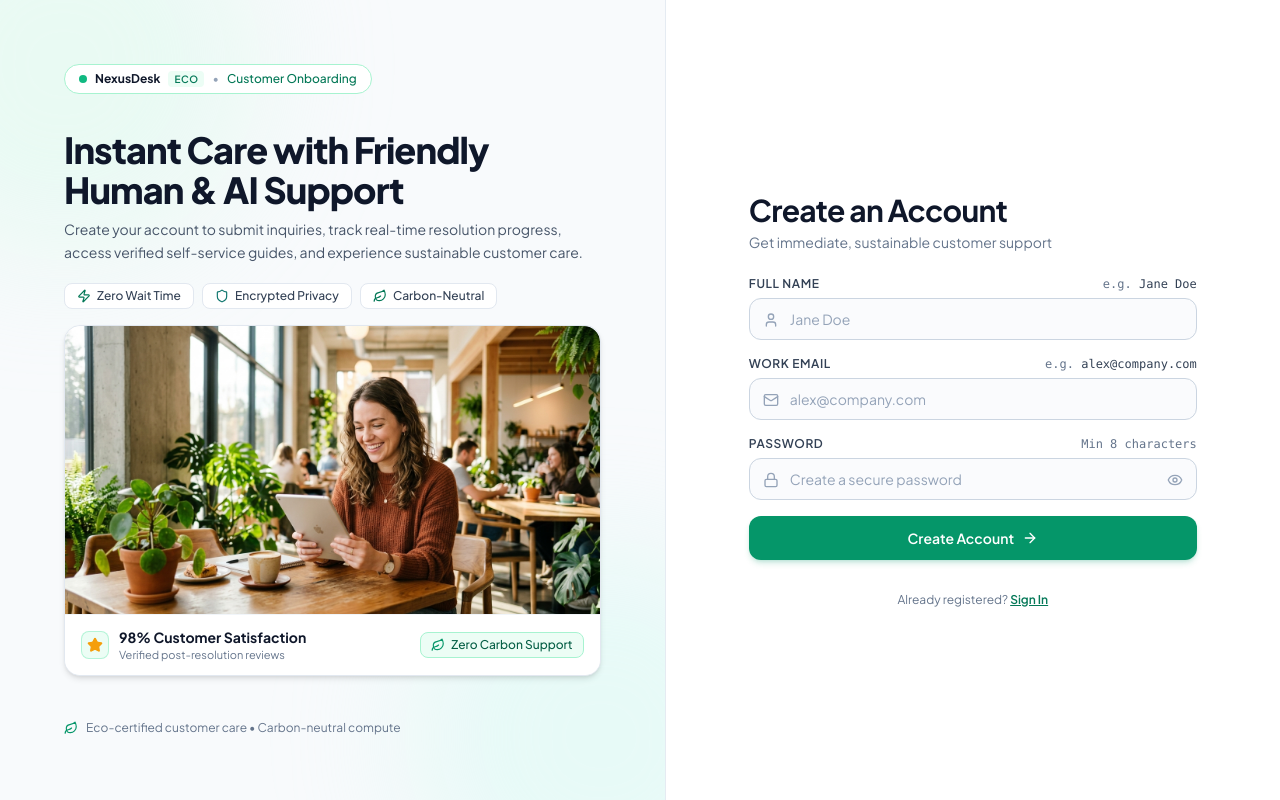
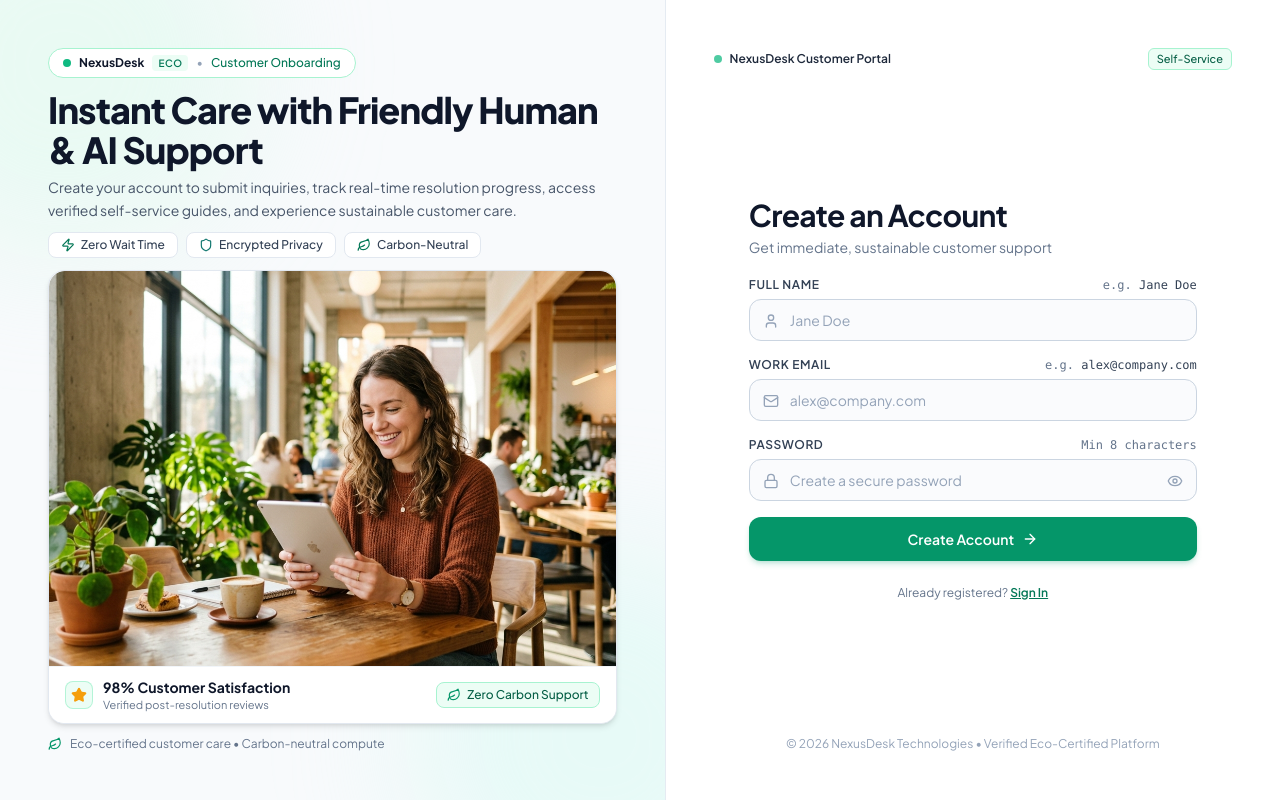
Before and after one commit to Suhirdha24/AI-customer-support-and-help-desk-platform, a React (Vite) app in the folder client/: page /register in a window 1280 px wide. Built offline with nearby package versions, Linux system fonts and the light colour scheme.

Commit message:
fix(ui): eliminate empty space above and below by vertically distributing layout and expanding photo container

```diff
--- a/client/src/features/auth/LoginPage.tsx
+++ b/client/src/features/auth/LoginPage.tsx
@@ -263,13 +263,13 @@ export const LoginPage: React.FC = () => {
   return (
     <div className="min-h-screen w-full flex flex-col lg:flex-row overflow-hidden bg-white font-sans text-slate-800">
       {/* LEFT COLUMN: Product Showcase & Photography (Takes 50% - 52% of the window) */}
-      <div className="lg:w-1/2 xl:w-[52%] bg-slate-50 border-r border-slate-200/80 p-6 sm:p-10 lg:p-12 xl:p-16 flex flex-col justify-between relative overflow-hidden">
+      <div className="lg:w-1/2 xl:w-[52%] bg-slate-50 border-r border-slate-200/80 p-6 sm:p-8 lg:p-10 xl:p-12 flex flex-col justify-between relative overflow-hidden h-full">
         {/* Soft natural ambient lighting */}
         <div className="absolute -top-32 -left-32 w-96 h-96 bg-emerald-100/40 rounded-full blur-3xl pointer-events-none" />
         <div className="absolute -bottom-32 -right-32 w-96 h-96 bg-teal-100/40 rounded-full blur-3xl pointer-events-none" />
 
-        {/* Top Branding */}
-        <div className="relative z-10">
+        {/* Top Branding Bar */}
+        <div className="relative z-10 shrink-0">
           <div className="inline-flex items-center gap-2 px-3.5 py-1.5 rounded-full bg-white border border-emerald-200 text-xs text-emerald-800 shadow-xs">
             <span className="flex h-2 w-2 rounded-full bg-emerald-500" />
             <span className="font-bold text-slate-900">NexusDesk</span>
@@ -281,9 +281,9 @@ export const LoginPage: React.FC = () => {
           </div>
         </div>
 
-        {/* Center Content: Headline, Description, Pills & Workplace Photo */}
-        <div className="my-auto py-6 space-y-4 relative z-10 text-left">
-          <div className="space-y-2 transition-all duration-300">
+        {/* Content Section: Headline, Description & Feature Pills */}
+        <div className="relative z-10 text-left pt-3 shrink-0">
+          <div className="space-y-1.5 transition-all duration-300">
             <h1 className="text-2xl sm:text-3xl lg:text-4xl font-extrabold text-slate-900 tracking-tight leading-tight">
               {currentRole.headline}
             </h1>
@@ -293,7 +293,7 @@ export const LoginPage: React.FC = () => {
           </div>
 
           {/* Feature Pills */}
-          <div className="flex flex-wrap items-center gap-2 pt-1">
+          <div className="flex flex-wrap items-center gap-2 pt-2.5">
             {currentRole.props.map((prop, idx) => {
               const PropIcon = prop.icon;
               return (
@@ -307,18 +307,19 @@ export const LoginPage: React.FC = () => {
               );
             })}
           </div>
+        </div>
 
-          {/* Photo Frame that fills the center naturally */}
-          <div className="relative rounded-2xl overflow-hidden border border-slate-200 bg-white shadow-md group mt-4">
+        {/* Photo Frame that expands vertically to fill all available space */}
+        <div className="relative rounded-2xl overflow-hidden border border-slate-200 bg-white shadow-md group my-3 flex-1 flex flex-col min-h-[260px] max-h-[480px]">
           <img
             key={currentRole.id}
             src={currentRole.heroImage}
             alt={`${currentRole.label} Workspace`}
-              className="w-full h-48 sm:h-56 lg:h-64 xl:h-72 object-cover rounded-t-2xl transition-all duration-500 group-hover:scale-[1.01]"
+            className="w-full flex-1 min-h-0 object-cover rounded-t-2xl transition-all duration-500 group-hover:scale-[1.01]"
           />
 
           {/* Bottom Overlay Bar */}
-            <div className="bg-white/95 border-t border-slate-100 px-4 py-3 flex items-center justify-between text-xs">
+          <div className="bg-white/95 border-t border-slate-100 px-4 py-2.5 flex items-center justify-between text-xs shrink-0">
             <div className="flex items-center gap-2.5">
               <div className="w-7 h-7 rounded-lg bg-emerald-50 border border-emerald-200/80 text-emerald-700 flex items-center justify-center">
                 <OverlayIcon className="w-4 h-4" />
@@ -335,18 +336,29 @@ export const LoginPage: React.FC = () => {
             </div>
           </div>
         </div>
-        </div>
 
         {/* Bottom Sustainability Tagline */}
-        <div className="relative z-10 pt-2 text-xs text-slate-500 flex items-center gap-2">
+        <div className="relative z-10 text-xs text-slate-500 flex items-center gap-2 shrink-0">
           <Leaf className="w-3.5 h-3.5 text-emerald-600 shrink-0" />
           <span>Carbon-neutral AI compute • Certified 0.02g CO₂e inference footprint</span>
         </div>
       </div>
 
       {/* RIGHT COLUMN: Authentication Form (Fills the other 50% of the screen) */}
-      <div className="lg:w-1/2 xl:w-[48%] bg-white flex flex-col justify-center items-center p-6 sm:p-10 lg:p-12 xl:p-16 overflow-y-auto">
-        <div className="max-w-md w-full my-auto space-y-6 text-left">
+      <div className="lg:w-1/2 xl:w-[48%] bg-white flex flex-col justify-between p-6 sm:p-8 lg:p-10 xl:p-12 overflow-y-auto h-full">
+        {/* Right Top Bar */}
+        <div className="w-full flex items-center justify-between text-xs text-slate-500 shrink-0">
+          <div className="flex items-center gap-2 font-semibold text-slate-800">
+            <span className="flex h-2 w-2 rounded-full bg-emerald-500 animate-pulse" />
+            <span>NexusDesk Support Network</span>
+          </div>
+          <div className="text-[11px] text-emerald-800 font-medium bg-emerald-50 border border-emerald-200 px-2 py-0.5 rounded-md">
+            Live v2.4
+          </div>
+        </div>
+
+        {/* Right Center: Beautiful Sign In Card */}
+        <div className="max-w-md w-full mx-auto my-auto space-y-5 text-left py-4">
           {/* Header */}
           <div>
             <div className="inline-flex lg:hidden items-center justify-center w-10 h-10 rounded-xl bg-emerald-600 text-white shadow-md shadow-emerald-600/20 mb-3">
@@ -507,12 +519,17 @@ export const LoginPage: React.FC = () => {
           </form>
 
           {/* Footer */}
-          <p className="text-center text-xs text-slate-500 pt-2">
+          <p className="text-center text-xs text-slate-500 pt-1">
             Don't have an account?{' '}
             <Link to="/register" className="font-semibold text-emerald-700 hover:text-emerald-800 underline">
               Register as a Customer
             </Link>
           </p>
+        </div>
+
+        {/* Right Bottom Footer */}
+        <div className="w-full text-center text-xs text-slate-400 shrink-0 pt-2">
+          <span>© 2026 NexusDesk Technologies • Verified Eco-Certified Platform</span>
         </div>
       </div>
 
--- a/client/src/features/auth/RegisterPage.tsx
+++ b/client/src/features/auth/RegisterPage.tsx
@@ -65,13 +65,13 @@ export const RegisterPage: React.FC = () => {
   return (
     <div className="min-h-screen w-full flex flex-col lg:flex-row overflow-hidden bg-white font-sans text-slate-800">
       {/* LEFT COLUMN: Customer Showcase & Photography (Fills 50% - 52% of window) */}
-      <div className="lg:w-1/2 xl:w-[52%] bg-slate-50 border-r border-slate-200/80 p-6 sm:p-10 lg:p-12 xl:p-16 flex flex-col justify-between relative overflow-hidden">
+      <div className="lg:w-1/2 xl:w-[52%] bg-slate-50 border-r border-slate-200/80 p-6 sm:p-8 lg:p-10 xl:p-12 flex flex-col justify-between relative overflow-hidden h-full">
         {/* Soft ambient lighting */}
         <div className="absolute -top-32 -left-32 w-96 h-96 bg-emerald-100/40 rounded-full blur-3xl pointer-events-none" />
         <div className="absolute -bottom-32 -right-32 w-96 h-96 bg-teal-100/40 rounded-full blur-3xl pointer-events-none" />
 
-        {/* Top Branding */}
-        <div className="relative z-10">
+        {/* Top Branding Bar */}
+        <div className="relative z-10 shrink-0">
           <div className="inline-flex items-center gap-2 px-3.5 py-1.5 rounded-full bg-white border border-emerald-200 text-xs text-emerald-800 shadow-xs">
             <span className="flex h-2 w-2 rounded-full bg-emerald-500" />
             <span className="font-bold text-slate-900">NexusDesk</span>
@@ -83,9 +83,9 @@ export const RegisterPage: React.FC = () => {
           </div>
         </div>
 
-        {/* Center Content */}
-        <div className="my-auto py-6 space-y-4 relative z-10 text-left">
-          <div className="space-y-2">
+        {/* Content Section: Headline, Description & Feature Pills */}
+        <div className="relative z-10 text-left pt-3 shrink-0">
+          <div className="space-y-1.5">
             <h1 className="text-2xl sm:text-3xl lg:text-4xl font-extrabold text-slate-900 tracking-tight leading-tight">
               Instant Care with Friendly Human & AI Support
             </h1>
@@ -95,7 +95,7 @@ export const RegisterPage: React.FC = () => {
           </div>
 
           {/* Feature Pills */}
-          <div className="flex flex-wrap items-center gap-2 pt-1">
+          <div className="flex flex-wrap items-center gap-2 pt-2.5">
             <span className="inline-flex items-center gap-1.5 px-3 py-1 rounded-lg bg-white border border-slate-200 text-xs text-slate-700 font-medium shadow-xs">
               <Zap className="w-3.5 h-3.5 text-emerald-700" />
               <span>Zero Wait Time</span>
@@ -109,17 +109,18 @@ export const RegisterPage: React.FC = () => {
               <span>Carbon-Neutral</span>
             </span>
           </div>
+        </div>
 
-          {/* Photo Frame */}
-          <div className="relative rounded-2xl overflow-hidden border border-slate-200 bg-white shadow-md group mt-4">
+        {/* Photo Frame that expands vertically to fill all available space */}
+        <div className="relative rounded-2xl overflow-hidden border border-slate-200 bg-white shadow-md group my-3 flex-1 flex flex-col min-h-[260px] max-h-[480px]">
           <img
             src="/images/natural_customer.jpg"
             alt="Customer Support Experience"
-              className="w-full h-48 sm:h-56 lg:h-64 xl:h-72 object-cover rounded-t-2xl transition-all duration-500 group-hover:scale-[1.01]"
+            className="w-full flex-1 min-h-0 object-cover rounded-t-2xl transition-all duration-500 group-hover:scale-[1.01]"
           />
 
           {/* Bottom Overlay Bar */}
-            <div className="bg-white/95 border-t border-slate-100 px-4 py-3 flex items-center justify-between text-xs">
+          <div className="bg-white/95 border-t border-slate-100 px-4 py-2.5 flex items-center justify-between text-xs shrink-0">
             <div className="flex items-center gap-2.5">
               <div className="w-7 h-7 rounded-lg bg-emerald-50 border border-emerald-200/80 text-emerald-700 flex items-center justify-center">
                 <Star className="w-4 h-4 text-amber-500 fill-amber-500" />
@@ -136,18 +137,29 @@ export const RegisterPage: React.FC = () => {
             </div>
           </div>
         </div>
-        </div>
 
         {/* Bottom Sustainability Note */}
-        <div className="relative z-10 pt-2 text-xs text-slate-500 flex items-center gap-2">
+        <div className="relative z-10 text-xs text-slate-500 flex items-center gap-2 shrink-0">
           <Leaf className="w-3.5 h-3.5 text-emerald-600 shrink-0" />
           <span>Eco-certified customer care • Carbon-neutral compute</span>
         </div>
       </div>
 
       {/* RIGHT COLUMN: Account Creation Form (Fills other 50% of window) */}
-      <div className="lg:w-1/2 xl:w-[48%] bg-white flex flex-col justify-center items-center p-6 sm:p-10 lg:p-12 xl:p-16 overflow-y-auto">
-        <div className="max-w-md w-full my-auto space-y-6 text-left">
+      <div className="lg:w-1/2 xl:w-[48%] bg-white flex flex-col justify-between p-6 sm:p-8 lg:p-10 xl:p-12 overflow-y-auto h-full">
+        {/* Right Top Bar */}
+        <div className="w-full flex items-center justify-between text-xs text-slate-500 shrink-0">
+          <div className="flex items-center gap-2 font-semibold text-slate-800">
+            <span className="flex h-2 w-2 rounded-full bg-emerald-500 animate-pulse" />
+            <span>NexusDesk Customer Portal</span>
+          </div>
+          <div className="text-[11px] text-emerald-800 font-medium bg-emerald-50 border border-emerald-200 px-2 py-0.5 rounded-md">
+            Self-Service
+          </div>
+        </div>
+
+        {/* Form Container */}
+        <div className="max-w-md w-full mx-auto my-auto space-y-5 text-left py-4">
           {/* Header */}
           <div>
             <div className="inline-flex lg:hidden items-center justify-center w-10 h-10 rounded-xl bg-emerald-600 text-white shadow-md shadow-emerald-600/20 mb-3">
@@ -270,13 +282,18 @@ export const RegisterPage: React.FC = () => {
           </form>
 
           {/* Footer */}
-          <p className="text-center text-xs text-slate-500 pt-2">
+          <p className="text-center text-xs text-slate-500 pt-1">
             Already registered?{' '}
             <Link to="/login" className="font-semibold text-emerald-700 hover:text-emerald-800 underline">
               Sign In
             </Link>
           </p>
         </div>
+
+        {/* Right Bottom Footer */}
+        <div className="w-full text-center text-xs text-slate-400 shrink-0 pt-2">
+          <span>© 2026 NexusDesk Technologies • Verified Eco-Certified Platform</span>
+        </div>
       </div>
     </div>
   );
```
Lines whose indentation alone changed are shown as unchanged.
